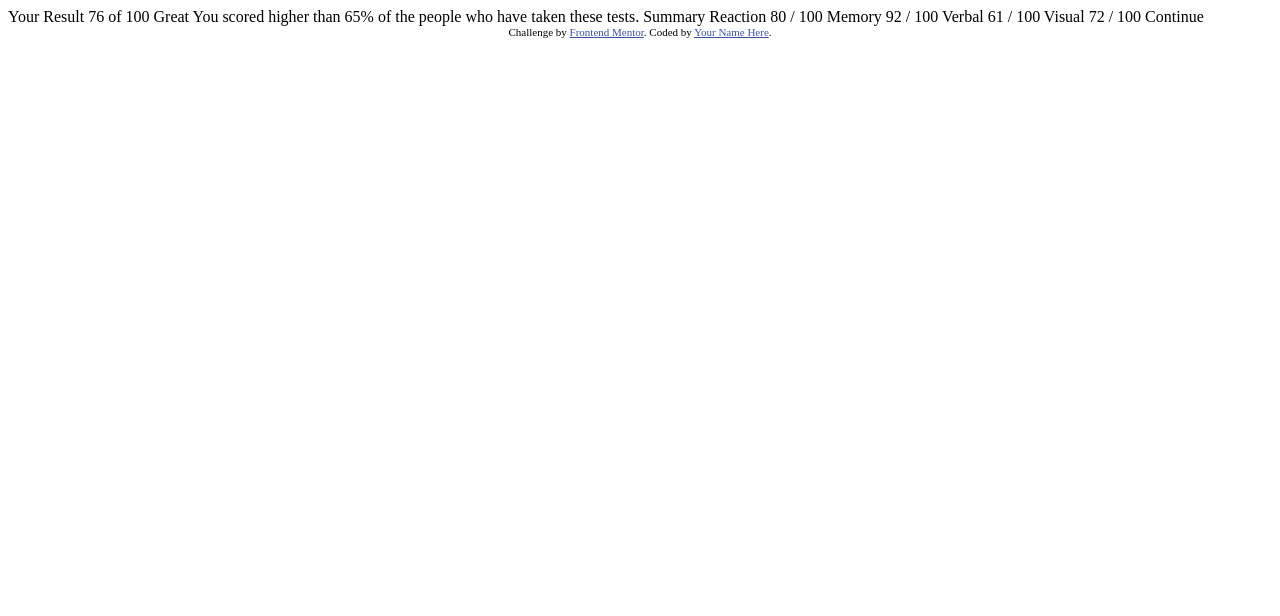
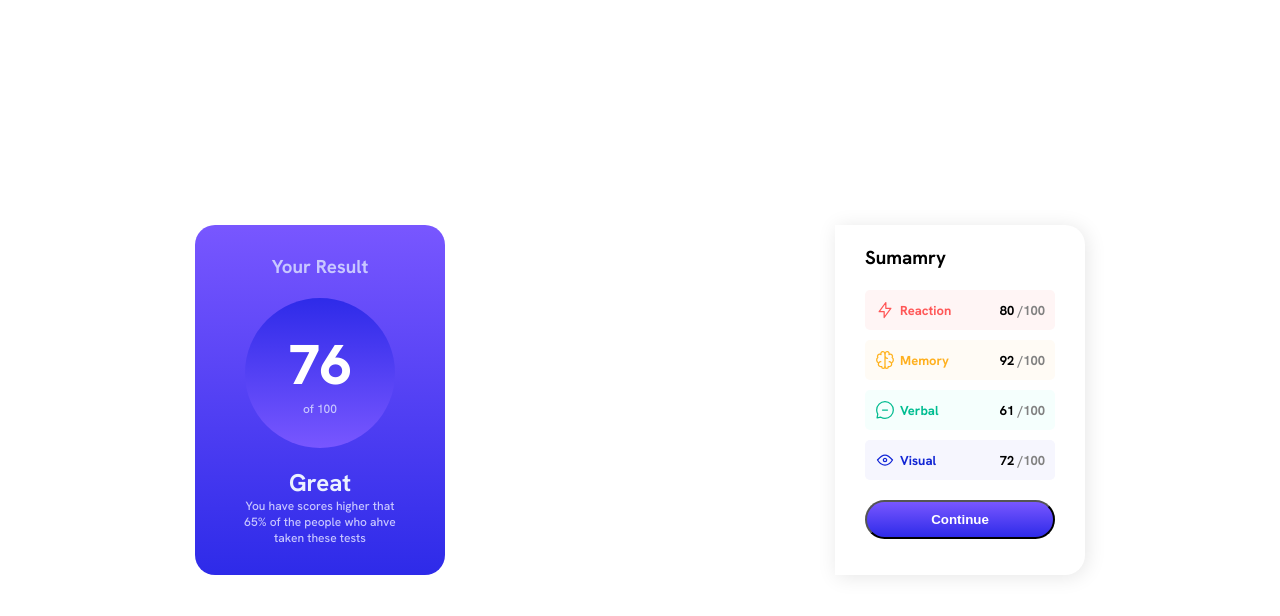
Before and after one commit to mirmohsin0001/Challenge-2, a plain HTML site: page index.html in a window 1280 px wide. Drawn offline with Linux system fonts and the light colour scheme.

Commit message:
First solution

```diff
--- a/index.html
+++ b/index.html
@@ -2,46 +2,72 @@
 <html lang="en">
 <head>
   <meta charset="UTF-8">
-  <meta name="viewport" content="width=device-width, initial-scale=1.0"> <!-- displays site properly based on user's device -->
-
+  <meta name="viewport" content="width=device-width, initial-scale=1.0">
   <link rel="icon" type="image/png" sizes="32x32" href="./assets/images/favicon-32x32.png">
-
   <title>Frontend Mentor | Results summary component</title>
-
-  <!-- Feel free to remove these styles or customise in your own stylesheet 👍 -->
-  <style>
-    .attribution { font-size: 11px; text-align: center; }
-    .attribution a { color: hsl(228, 45%, 44%); }
-  </style>
+  <link rel="stylesheet" href="style.css">
 </head>
 <body>
 
-  Your Result
-  76
-  of 100
+  <!--
+    h1 = 76
+    h2 = great
+    h3 = your resultr summary
+    h4 = reaction. memory, verbal, visual, button
 
-  Great
-  You scored higher than 65% of the people who have taken these tests.
+   -->
 
-  Summary
+   <section class="result">
+    <h3> Your Result</h3>
+    <div class="circle">
+      <div>
+        <h1>76</h1>
+        <p>of 100</p>
+      </div>
+    </div>
+    <div>
+      <h2>Great</h2>
+      <p>You have scores higher that 65% of the people who ahve taken these tests</p>
+    </div>
+   </section>
 
-  Reaction
-  80 / 100
 
-  Memory
-  92 / 100
 
-  Verbal
-  61 / 100
+   <section class="summary">
+    <h3>Sumamry</h3>
 
-  Visual
-  72 / 100
+    <div class="parameters">
+      <div class="reaction">
+        <img src="assets/images/icon-reaction.svg" alt="">
+        <h4>Reaction</h4>
+        <h4 class="score">80 <span>/100</span> </h4>
+      </div>
 
-  Continue
+      <div class="memory">
+        <img src="assets/images/icon-memory.svg" alt="">
+        <h4>Memory</h4>
+        <h4 class="score">92 <span>/100</span> </h4>
+      </div>
 
-  <div class="attribution">
-    Challenge by <a href="https://www.frontendmentor.io?ref=challenge" target="_blank">Frontend Mentor</a>.
-    Coded by <a href="#">Your Name Here</a>.
-  </div>
+      <div class="verbal">
+        <img src="assets/images/icon-verbal.svg" alt="">
+        <h4>Verbal</h4>
+        <h4 class="score">61 <span>/100</span> </h4>
+      </div>
+
+      <div class="visual">
+        <img src="assets/images/icon-visual.svg" alt="">
+        <h4>Visual</h4>
+        <h4 class="score">72 <span>/100</span> </h4>
+      </div>
+    </div>
+
+    <button><a href="#">Continue</a></button>
+
+   </section>
+
+
+
+
 </body>
 </html>
--- /dev/null
+++ b/style.css
@@ -0,0 +1,155 @@
+@import url('https://fonts.googleapis.com/css2?family=Hanken+Grotesk:wght@500;700;800&display=swap');
+
+:root{
+    /* PRIMARY */
+    --Light-red: hsl(0, 100%, 67%);
+    --Orangey-yellow: hsl(39, 100%, 56%);
+    --Green-teal: hsl(166, 100%, 37%);
+    --Cobalt-blue: hsl(234, 85%, 45%);
+
+    /* GRADIENT */
+    --Light-slate-blue: hsl(252, 100%, 67%);
+    --Light-royal-blue: hsl(241, 81%, 54%);
+
+    /* CIRCULAR */
+    --Violet-blue: hsla(256, 72%, 46%, 1);
+    --Persian-blue: hsla(241, 72%, 46%, 0);
+
+    /* NEUTRAL */
+    --White: hsl(0, 0%, 100%) ;
+    --Pale-blue: hsl(221, 100%, 96%) ;
+    --Light-lavender: hsl(241, 100%, 89%) ;
+    --Dark-gray-blue: hsl(224, 30%, 27%);
+
+    /* FONTS */
+    --p: 18px;
+}
+
+*{
+    box-sizing: border-box;
+    margin: 0;
+    padding: 0;
+}
+
+body{
+    font-family: hanken grotesk;
+    display: flex;
+    justify-content: space-around;
+    align-items:center;
+    height: 100vh;
+    flex-wrap: wrap;
+}
+
+
+h1{
+    font-weight: 800;
+    color: var(--White);
+    font-size: 56px;
+}
+
+h2{
+        color: var(--Pale-blue);
+}
+
+h3{
+    color: var(--Light-lavender);
+}
+
+P{
+    font-size:12px;
+    font-family: hanken grotesk;
+    color: var(--Light-lavender);
+}
+.result{
+    background: linear-gradient(var(--Light-slate-blue), var(--Light-royal-blue));
+    width: 250px;
+    height: 350px;
+    border-radius: 20px;
+    padding: 20px 40px;
+    display: flex;
+    flex-direction: column;
+    justify-content: space-around;
+    align-items: center;
+    text-align: center;
+}
+
+.circle{
+    display: flex;
+    flex-direction: column;
+    align-items: center;
+    justify-content: center;
+    background: linear-gradient(var(--Light-royal-blue),var(--Light-slate-blue));
+    height: 150px;
+    width: 150px;
+    border-radius: 100px;
+}
+
+.summary{
+    width: 250px;
+    height: 350px;
+    padding: 20px 30px;
+    box-shadow: 2px 2px 20px rgba(0, 0, 0, 0.1);
+    border-radius: 0px 20px 20px 0px;
+}
+
+.summary h3{
+    color: #000;
+    margin-bottom: 20px;
+}
+
+.parameters{
+    font-size:small;
+    display: flex;
+    flex-direction: column;
+    gap: 10px;
+}
+
+.parameters div{
+    display: flex;
+    padding: 10px 10px;
+    border-radius: 5px;
+    justify-content: flex-start;
+    align-items: center;
+    gap: 5px;
+}
+
+.parameters span{
+    color: #818181;
+}
+
+.score{
+    color: #000;
+    margin-left: auto;
+}
+
+.reaction{
+    color: var(--Light-red);
+    background-color: hsl(0, 100%, 98%);
+}
+.memory, .memory img{
+    color: hsl(39, 100%, 56%);
+    background-color: hsl(39, 100%, 98%);
+}
+.verbal{
+    color: hsl(166, 100%, 37%);
+    background-color: hsl(166, 100%, 98%);
+}
+.visual{
+    color: hsl(234, 85%, 45%);
+    background-color: hsl(234, 85%, 98%);
+}
+
+button{
+    margin-top: 20px;
+    padding: 10px 20px;
+    background: linear-gradient(var(--Light-slate-blue), var(--Light-royal-blue));
+    border-radius: 100px;
+    width: 100%;
+}
+
+a{
+    text-decoration: none;
+    color: #fff;
+    font-weight: 700;
+
+}
```
